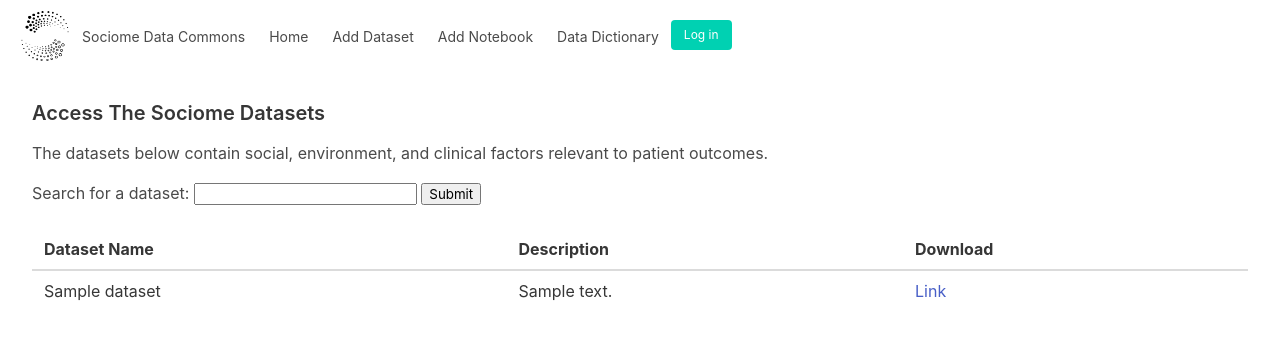
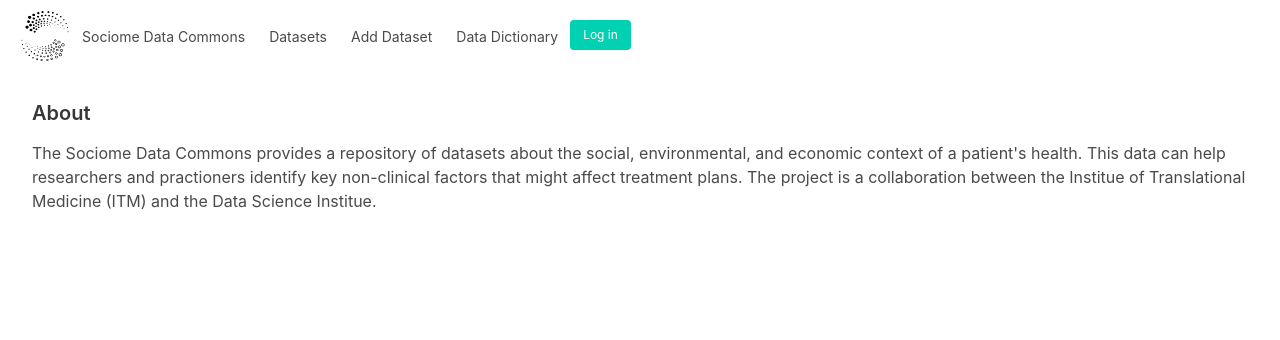
Before and after one commit to sociome/sociome-data-commons, a Django app: page / in a window 1280 px wide. Shown: the top 340 px of the page. Run offline with Django 4.2, Linux system fonts and the light colour scheme; tables that the repository leaves empty hold one stand-in row (values such as "Sample post").

Commit message:
Updated with ssome local changes.

```diff
--- a/metadata/core.xml
+++ b/metadata/core.xml
@@ -10,8 +10,6 @@
 		  <attribute description="Any period of time: year, week, month, day, or bimonthly or quarterly periods, etc." compileType="dictionary">TimeUnit</attribute>
 
 		  <attribute description="The name of the original organization that collected the data. The data may have been subsequently processed, but this captures the original data source." compileType="string">CollectingOrganization</attribute>
-
-		  <attribute description="An internal unique name that we will refer to this data asset." compileType="string" integrity="unique">Name</attribute>
 
 		  <attribute description="A link to a computational notebook that converts the source data into the final format. This includes cleaning, reformatting, and aggregating." compileType="url">ProcessingCode</attribute>
 
--- a/sociomedc/fileserver/metadata.py
+++ b/sociomedc/fileserver/metadata.py
@@ -47,6 +47,7 @@
             if reference_file in data_type_enum:
                 lines.append("This attribute is a "+ reference_file +" field.")
                 lines.append('</div>')
+                lines.append('<hr>')
                 continue
 
             lines.append("This attribute is populated with the following values:")
--- a/sociomedc/fileserver/views.py
+++ b/sociomedc/fileserver/views.py
@@ -12,17 +12,25 @@
 from fileserver.models import *
 from fileserver.metadata import *
 
-def index(request, new_dataset=False):
-    '''index renders the main landing page of the sociome data commons
+def index(request):
+    '''index renders the main about page
+    '''
+
+    return render(request, 'index.html', {})
+
+
+
+def dataset_index(request, new_dataset=False):
+    '''dataset_index renders the main landing page of the sociome data commons
     '''
 
     if request.method == 'GET':
-        return render(request, 'index.html', {'datasets': Dataset.objects.all()})
+        return render(request, 'list.html', {'datasets': Dataset.objects.all()})
 
     if request.method == 'POST':
         search = request.POST.get('search', '')
 
-        return render(request, 'index.html', {'datasets': findDatasets(search)})
+        return render(request, 'list.html', {'datasets': findDatasets(search)})
 
 
 def upload(request):
@@ -59,13 +67,14 @@
         except ValueError as e:
             return render(request, 'upload.html', {'metadata': metadata, 'error': True, 'message': str(e)})
 
-
-        return index(request, True)
-
+        return dataset_index(request, True)
 
 def dictionary(request):
+    '''Defines the data dictionary for the sociome data commons
+    '''
     str = do_html('../metadata')
     return render(request, 'dictionary.html', {'metadata': str})
+
 
 def dataset(request):
     if request.method == 'GET':
@@ -76,7 +85,6 @@
         metadata = Metadata.objects.filter(dataset = dataset[0])
         return render(request, 'dataset.html', {'dataset': dataset[0], 'clientip': client_ip, 'metadata': metadata})
 
-
 def download(request):
     if request.method == 'GET':
         uuid = request.GET.get('id')
--- a/sociomedc/sociomedc/urls.py
+++ b/sociomedc/sociomedc/urls.py
@@ -21,6 +21,7 @@
 urlpatterns = [
     path('admin/', admin.site.urls),
     path("accounts/", include("django.contrib.auth.urls")),  # new
+    path('list', dataset_index),
     path('', index),
     path('upload', upload),
     path('dataset', dataset),
--- a/sociomedc/templates/base.html
+++ b/sociomedc/templates/base.html
@@ -16,20 +16,16 @@
 <nav class="navbar" role="navigation" aria-label="main navigation">
   <div class="navbar-brand">
   	<img src="{% static 'icon.png' %}" width="50px">
-    <a class="navbar-item" style="font-size: 14px;">
+    <a class="navbar-item" style="font-size: 14px;" href="/">
       Sociome Data Commons
     </a>
 
-      <a class="navbar-item" href="/" style="font-size: 14px;">
-        Home
+      <a class="navbar-item" href="/list" style="font-size: 14px;">
+        Datasets
       </a>
 
       <a class="navbar-item" href="/upload" style="font-size: 14px;">
         Add Dataset
-      </a>
-
-      <a class="navbar-item" href="" style="font-size: 14px;">
-        Add Notebook
       </a>
 
       <a class="navbar-item" href="/dictionary" style="font-size: 14px;">
--- a/sociomedc/templates/index.html
+++ b/sociomedc/templates/index.html
@@ -5,34 +5,8 @@
 <div class="content is-fluid">
 <p><br></p>
 
-<h4>Access The Sociome Datasets</h4>
-The datasets below contain social, environment, and clinical factors relevant to patient outcomes.
+<h4>About</h4>
+The Sociome Data Commons provides a repository of datasets about the social, environmental, and economic context of a patient's health. This data can help researchers and practioners identify key non-clinical factors that might affect treatment plans. The project is a collaboration between the Institue of Translational Medicine (ITM) and the Data Science Institue.
 
-<p>
-<form method="post">
-{% csrf_token %}
-<label for="name">Search for a dataset:</label>
-<input type="text" id="search" name="search"> <input type="submit">
-</form>
-</p>
 
-</div>
-
-    <table class="table">
-    <thead>
-      <tr>
-          <th>Dataset Name</th>
-          <th>Description</th>
-          <th>Download</th>
-      </tr>
-
-    </thead>
-    {% for dataset in datasets %}
-        <tr>
-          <td>{{dataset.name}}</td>
-          <td>{{dataset.desc}}</td>
-          <td><a href="/dataset?id={{dataset.uuid}}">Link</a></td>
-        </tr>
-    {% endfor %}
-    </table>
 {% endblock %}
```
